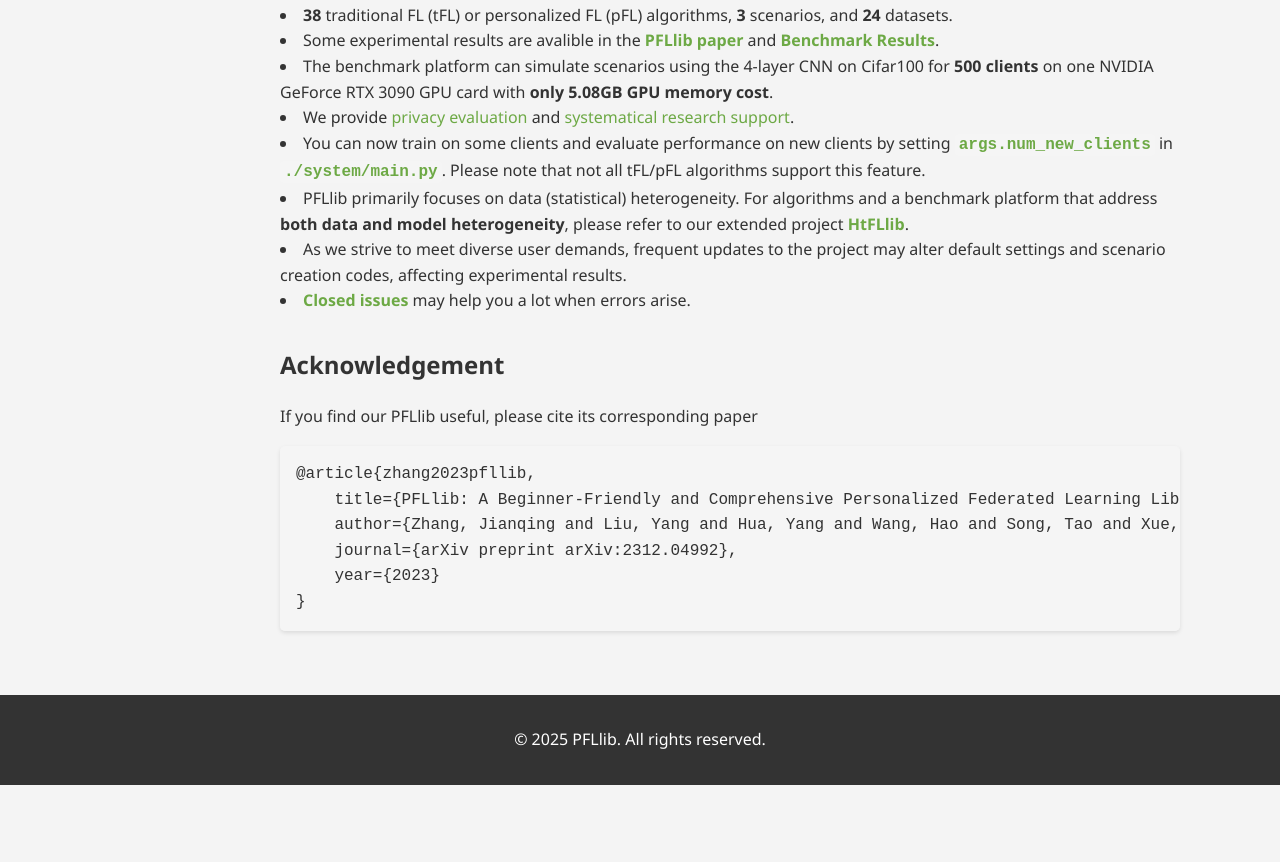
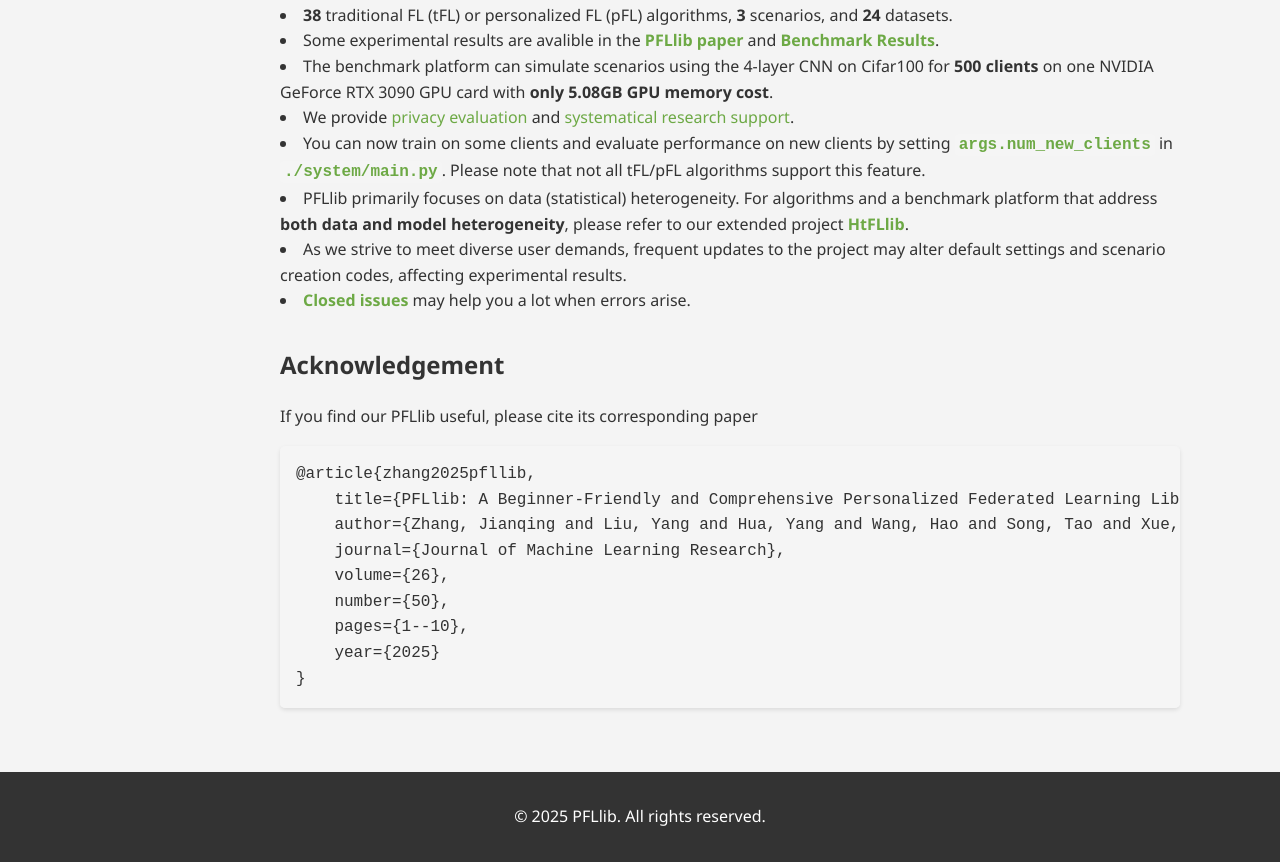
Before and after one commit to TsingZ0/PFLlib, a plain HTML site: page docs/docs.html in a window 1280 px wide. Shown: the part 1643-2505 px from the top of the page. Before the commit the page ends 2428 px from the top, so only its background shows below. Drawn offline with Linux system fonts and the light colour scheme; no server answers.

Commit message:
update citation

```diff
--- a/docs/docs.html
+++ b/docs/docs.html
@@ -256,11 +256,14 @@
                 <h2>Acknowledgement</h2>
                 <p>If you find our PFLlib useful, please cite its corresponding paper</p>
                 <pre>
-@article{zhang2023pfllib,
+@article{zhang2025pfllib,
     title={PFLlib: A Beginner-Friendly and Comprehensive Personalized Federated Learning Library and Benchmark},
     author={Zhang, Jianqing and Liu, Yang and Hua, Yang and Wang, Hao and Song, Tao and Xue, Zhengui and Ma, Ruhui and Cao, Jian},
-    journal={arXiv preprint arXiv:2312.04992},
-    year={2023}
+    journal={Journal of Machine Learning Research},
+    volume={26},
+    number={50},
+    pages={1--10},
+    year={2025}
 }</pre>
             </section>
         </div>
```
Also changed, not shown: 1 other file.
